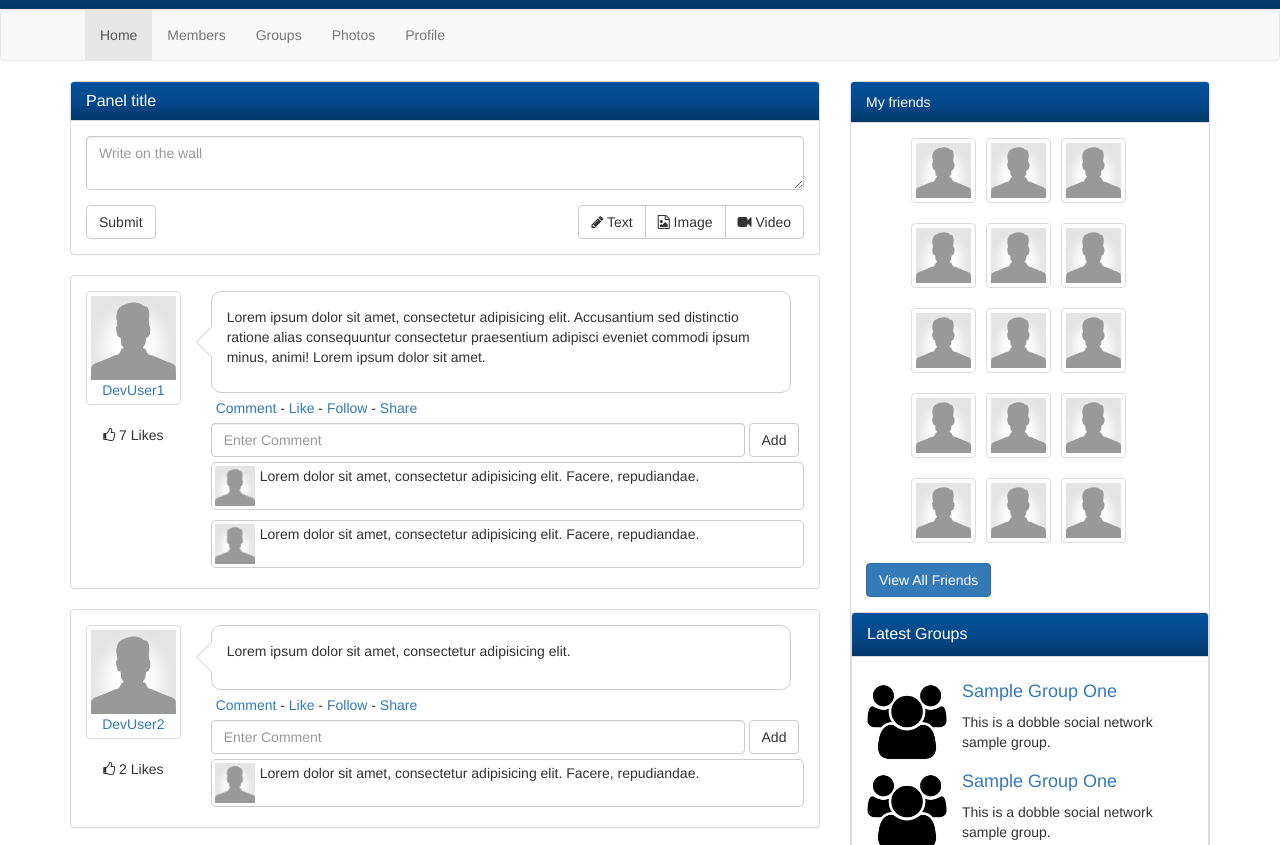
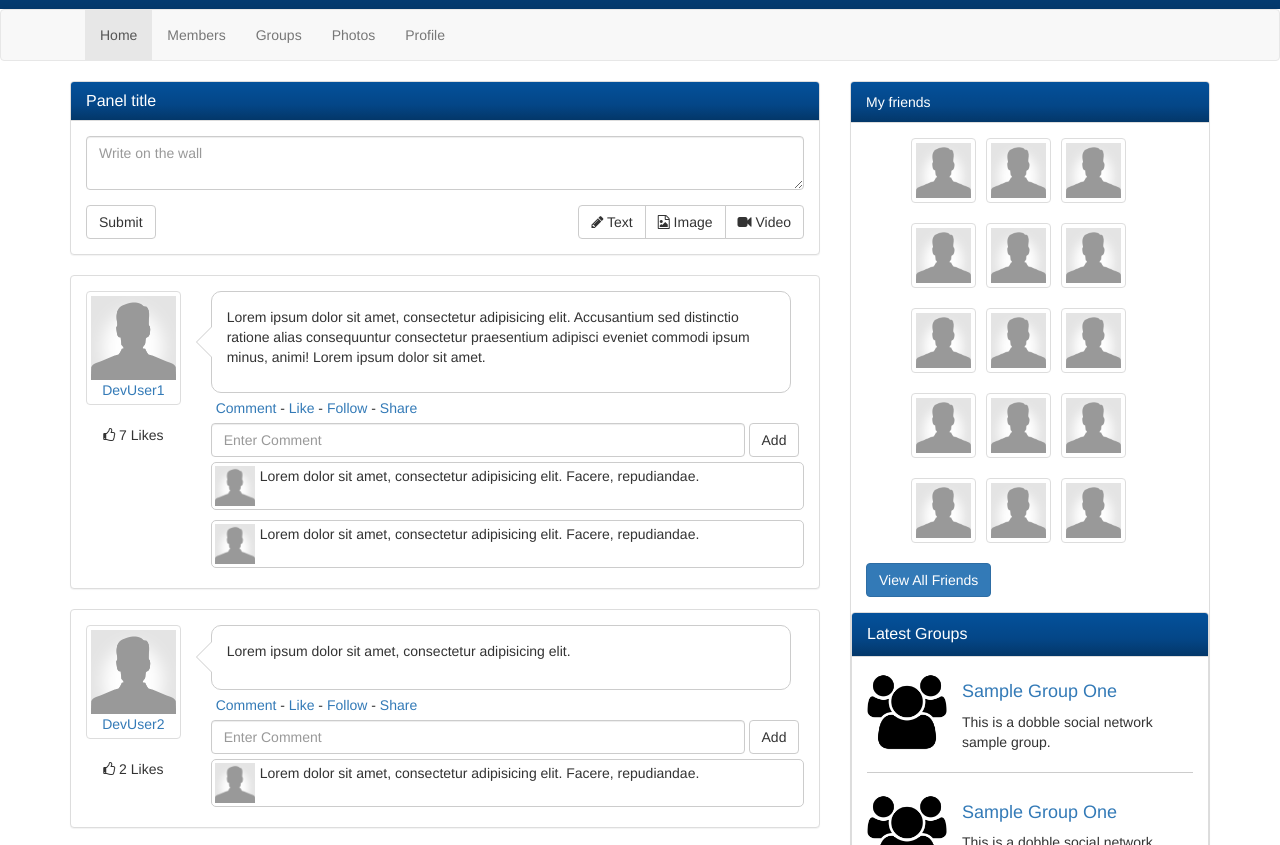
Before and after one commit to AjdinImsirovic/bootstrap_project4-social-network, a plain HTML site: page index.html in a window 1280 px wide. Shown: the part 91-936 px from the top of the page. Drawn offline with nearby package versions, Linux system fonts and the light colour scheme.

Commit message:
Add horizontal lines btw groups in group panel in sidebar

```diff
--- a/css/style.css
+++ b/css/style.css
@@ -107,3 +107,10 @@ header .logo {
 	float: left;
 	margin-right:15px;
 }
+
+.group-item {
+	padding-bottom: 10px;
+	margin-bottom: 20px;
+	border-bottom: 1px solid #ccc;
+	overflow: auto;
+}
```
